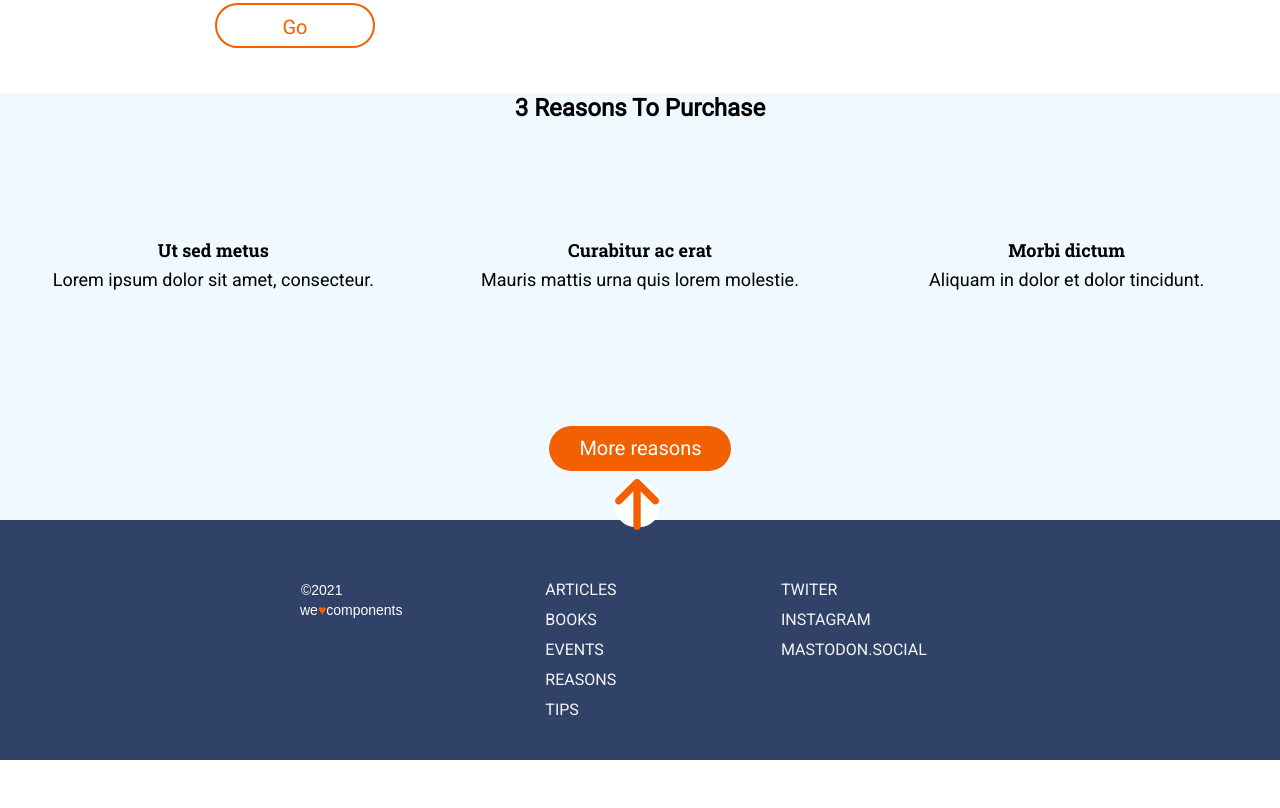
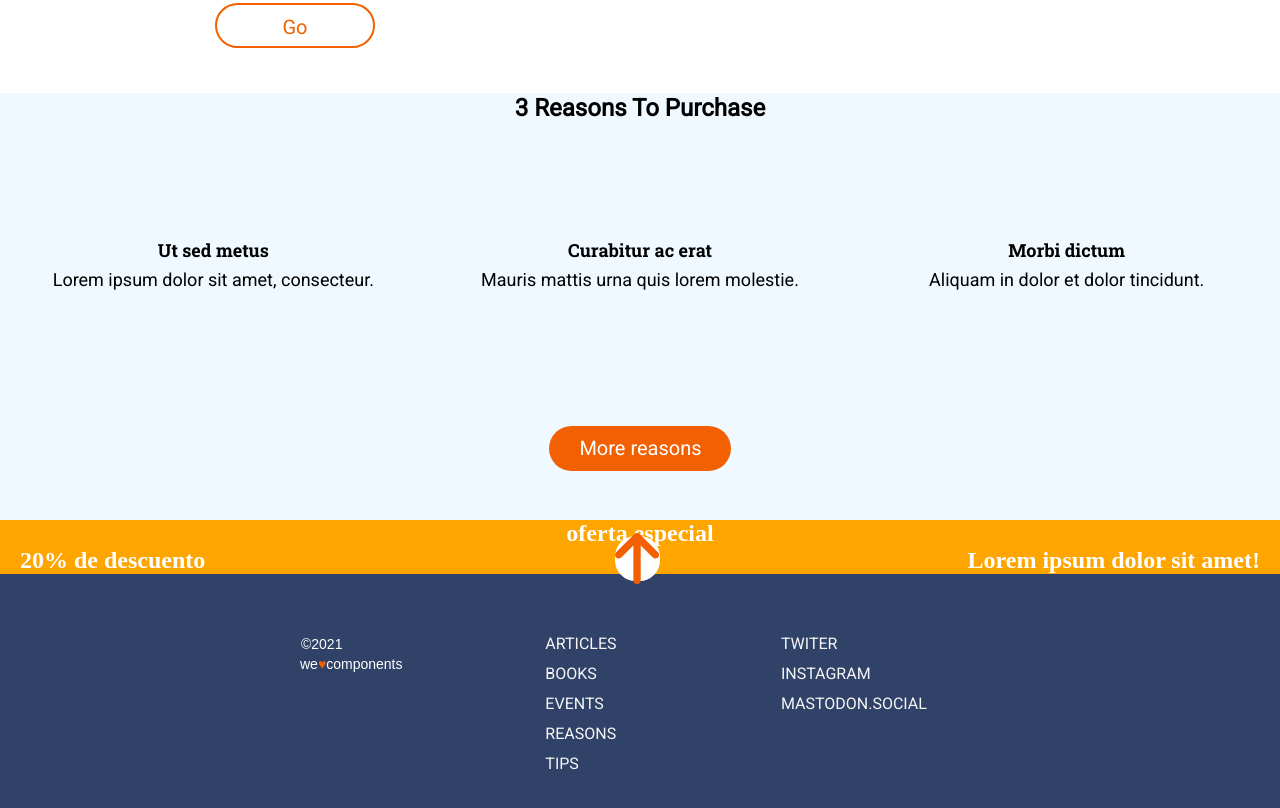
Before and after one commit to Adalab/modulo-1-evaluacion-final-lilymenal, a website: page public/index.html in a window 1280 px wide. Shown: the part 994-1802 px from the top of the page. Before the commit the page ends 1754 px from the top, so only its background shows below. Drawn offline with Linux system fonts and the light colour scheme.

Commit message:
add evaluation branch

```diff
--- a/public/index.html
+++ b/public/index.html
@@ -62,6 +62,20 @@
 
     </main>
 
+    <section class="container">
+            <h1 class="title">
+                oferta especial
+            </h1>
+        <div class="body__text">
+            <h2 class="body__text--h2">
+                20% de descuento
+            </h2>
+            <h2 class="body__text--p">
+                Lorem ipsum dolor sit amet!
+            </h2>
+        </div>
+    </section>
+
     <footer class="footer">
         <div class="footer__buttonup">
             <a class="footer__buttonup--link" href="./index.html#home"><img src="./assets/images/ico-arrow.svg" alt="footer-button-arrow"></a>
@@ -91,5 +105,6 @@
     </footer>
 
 
+
   </body>
 </html>
--- a/src/scss/main.scss
+++ b/src/scss/main.scss
@@ -4,3 +4,4 @@
 @import 'partial/section';
 @import 'partial/main';
 @import 'partial/footer';
+@import 'partial/_section2';
--- /dev/null
+++ b/src/scss/partial/_section2.scss
@@ -0,0 +1,19 @@
+.container {
+    display: flex;
+    flex-direction: column;
+    justify-content: center;
+    align-items: center;
+    background-color: orange;
+    color: white;
+}
+
+@media all and (min-width: 768px) {
+    .body__text {
+        width: 100%;
+        padding: 0 20px 0 20px;
+        display: flex;
+        flex-direction: row;
+        justify-content: space-between;
+        align-items: center;
+    }
+}
```
Also changed, not shown: src/html/index.html (+2 -0 lines), src/html/partial/section2.html (added, +13 -0 lines), public/assets/css/main.css, public/assets/images/corazon.png (deleted), 1 other file.
